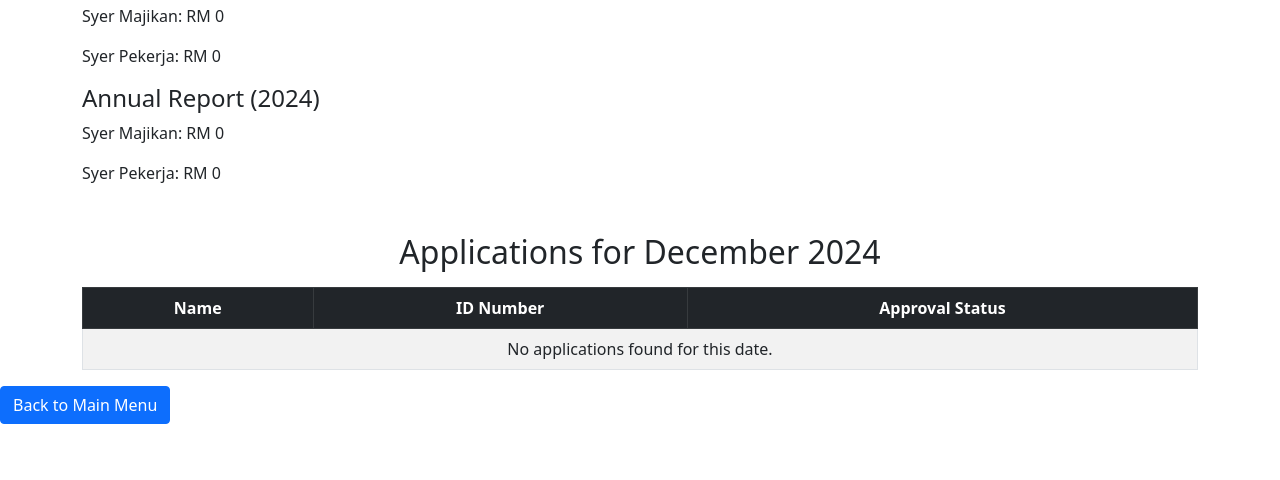
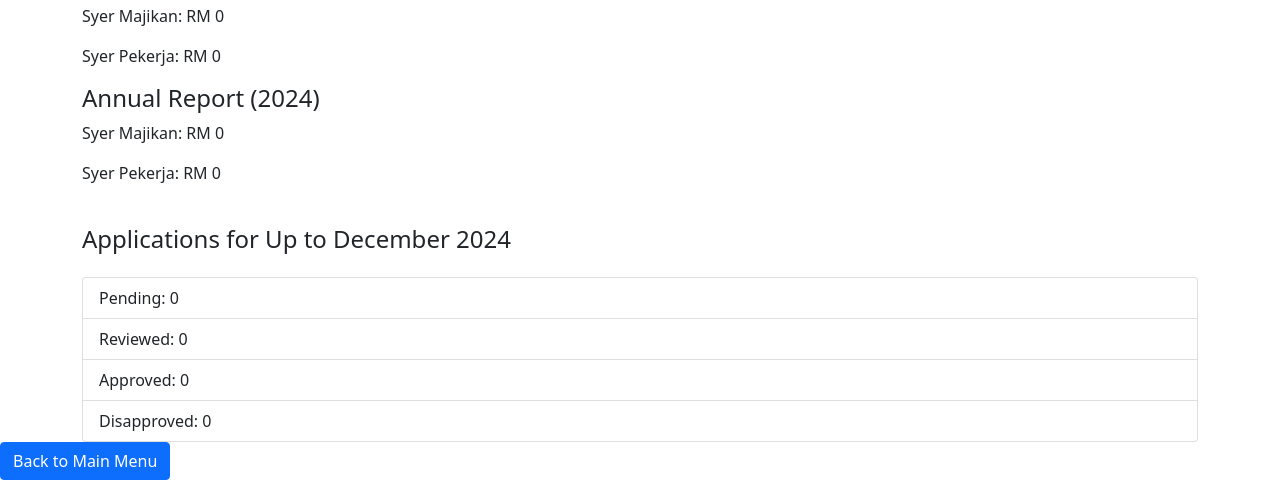
Before and after one commit to ikaazhar/KADA, a PHP site: page /index.php in a window 1280 px wide. Shown: the part 612-1092 px from the top of the page. Before the commit the page ends 1036 px from the top, so only its background shows below. Run offline with PHP 8.4, Linux system fonts and the light colour scheme; the visitor is signed in with stand-in values (Sample User, id 1); tables that the repository leaves empty or names only in its code hold one stand-in row (values such as "Sample post").

Commit message:
done application report

```diff
--- a/app/controllers/UserController.php
+++ b/app/controllers/UserController.php
@@ -491,6 +491,7 @@ class UserController extends Controller
     $month = isset($_GET['month']) ? (int)$_GET['month'] : date('m');
     $year = isset($_GET['year']) ? (int)$_GET['year'] : date('Y');
     $selectedDay = isset($_GET['day']) ? (int)$_GET['day'] : null;
+    $approval = isset($_GET['approval']) ? $_GET['approval'] : null;
 
     // Get the calendar data from the model
     $calendar = $this->user->generateCalendar($month, $year);
@@ -501,8 +502,8 @@ class UserController extends Controller
     // Fetch reports
     $monthlyReport = $this->user->getMonthlySyerReport($month, $year, $selectedDay);
     $annualReport = $this->user->getAnnualSyerReport($year);
-    $viewMembershipListReport = $this->user->getMembershipListReport();
-    $applications = $this->user->getApplicationsByDate($year, $month, $selectedDay);
+    $applications = $this->user->getApplicationsByDate($year, $month, $selectedDay, $approval);
+    $applicationCounts = $this->user->getApplicationsCountByStatus($year, $month, $selectedDay);
 
     // Pass the data to the view
     $this->view('menu_alk/annual_report', [
@@ -511,9 +512,11 @@ class UserController extends Controller
         'currentMonth' => $month,
         'currentYear' => $year,
         'selectedDay' => $selectedDay,
+        'approval' => $approval,
         'monthlyReport' => $monthlyReport,
         'annualReport' => $annualReport,
-        'applications' => $applications
+        'applications' => $applications,
+        'applicationCounts' => $applicationCounts
     ]);
     }
 
--- a/app/models/User.php
+++ b/app/models/User.php
@@ -536,7 +536,7 @@ class User extends Model
     return $stmt->fetch();
     }
 
-    public function getApplicationsByDate($year, $month, $day = null)
+    public function getApplicationsByDate($year, $month, $day = null, $approval = null)
     {
         $sql = "SELECT name, id_number, approval, created_at
                 FROM member_application
@@ -545,6 +545,10 @@ class User extends Model
     //    // If a specific day is selected, add it to the query
        if ($day !== null) {
             $sql .= " AND DAY(created_at) <= :day";
+        }
+
+        if ($approval !== null) {
+            $sql .= " AND approval = :approval";
         }
 
         $stmt = $this->getConnection()->prepare($sql);
@@ -558,9 +562,53 @@ class User extends Model
             $params[':day'] = $day;
        }
 
+       if ($approval !== null) {
+        $params[':approval'] = $approval;
+    }
+
         $stmt->execute($params);
         return $stmt->fetchAll();
     }
+
+    public function getApplicationsCountByStatus($year, $month, $day = null)
+{
+    $statuses = ['Pending', 'Reviewed', 'Approved', 'Disapproved'];
+
+    $sql = "SELECT approval, COUNT(*) AS count
+            FROM member_application
+            WHERE MONTH(created_at) = :month AND YEAR(created_at) = :year";
+
+    if ($day !== null) {
+        $sql .= " AND DAY(created_at) <= :day";
+    }
+
+    $sql .= " GROUP BY approval";
+
+    $stmt = $this->getConnection()->prepare($sql);
+
+    // Bind parameters
+    $params = [
+        ':month' => $month,
+        ':year' => $year,
+    ];
+    if ($day !== null) {
+        $params[':day'] = $day;
+    }
+
+    $stmt->execute($params);
+    $result = $stmt->fetchAll();
+
+    // Format result into a more usable associative array
+    $counts = array_fill_keys($statuses, 0);
+
+    // Map query results to the counts array
+    foreach ($result as $row) {
+        $counts[$row['approval']] = $row['count'];
+    }
+
+    return $counts;
+}
+
 
     public function getMembershipListReport()
     {
--- a/app/views/menu_alk/annual_report.php
+++ b/app/views/menu_alk/annual_report.php
@@ -85,35 +85,17 @@
             <p>Syer Pekerja: RM <?= isset($annualReport['total_syer_pekerja']) ? $annualReport['total_syer_pekerja'] : '0' ?></p>
             </div>
 
-<!-- Applications List -->
-<h2 class="text-center mt-5">Applications for <?= htmlspecialchars($monthName) ?> <?= htmlspecialchars($selectedDay ?? '') ?> <?= htmlspecialchars($currentYear) ?></h2>
+        <!-- Applications List -->
+        <br><h4>Applications for Up to <?= htmlspecialchars($monthName) ?> <?= htmlspecialchars($selectedDay ?? '') ?> <?= htmlspecialchars($currentYear) ?></h2>
+        <div class="mt-4">
+        <ul class="list-group">
+            <li class="list-group-item">Pending: <?= $applicationCounts['Pending'] ?></li>
+            <li class="list-group-item">Reviewed: <?= $applicationCounts['Reviewed'] ?></li>
+            <li class="list-group-item">Approved: <?= $applicationCounts['Approved'] ?></li>
+            <li class="list-group-item">Disapproved: <?= $applicationCounts['Disapproved'] ?></li>
+        </ul>
+    </div>
 
-            <table class="table table-bordered table-striped text-center mt-3">
-                <thead class="table-dark">
-                    <tr>
-                        <th>Name</th>
-                        <th>ID Number</th>
-                        <th>Approval Status</th>
-                    </tr>
-                </thead>
-                <tbody>
-                    <?php if (!empty($applications)): ?>
-                        <?php foreach ($applications as $application): ?>
-                            <tr>
-                                <td><?= htmlspecialchars($application['name']) ?></td>
-                                <td><?= htmlspecialchars($application['id_number']) ?></td>
-                                <td><?= htmlspecialchars($application['approval']) ?></td>
-                            </tr>
-                        <?php endforeach; ?>
-                    <?php else: ?>
-                        <tr>
-                            <td colspan="4" class="text-center">No applications found for this date.</td>
-                        </tr>
-                    <?php endif; ?>
-                </tbody>
-            </table>
-
-        </div>
 
     </div>
             <!-- Back to Main Menu -->
```
